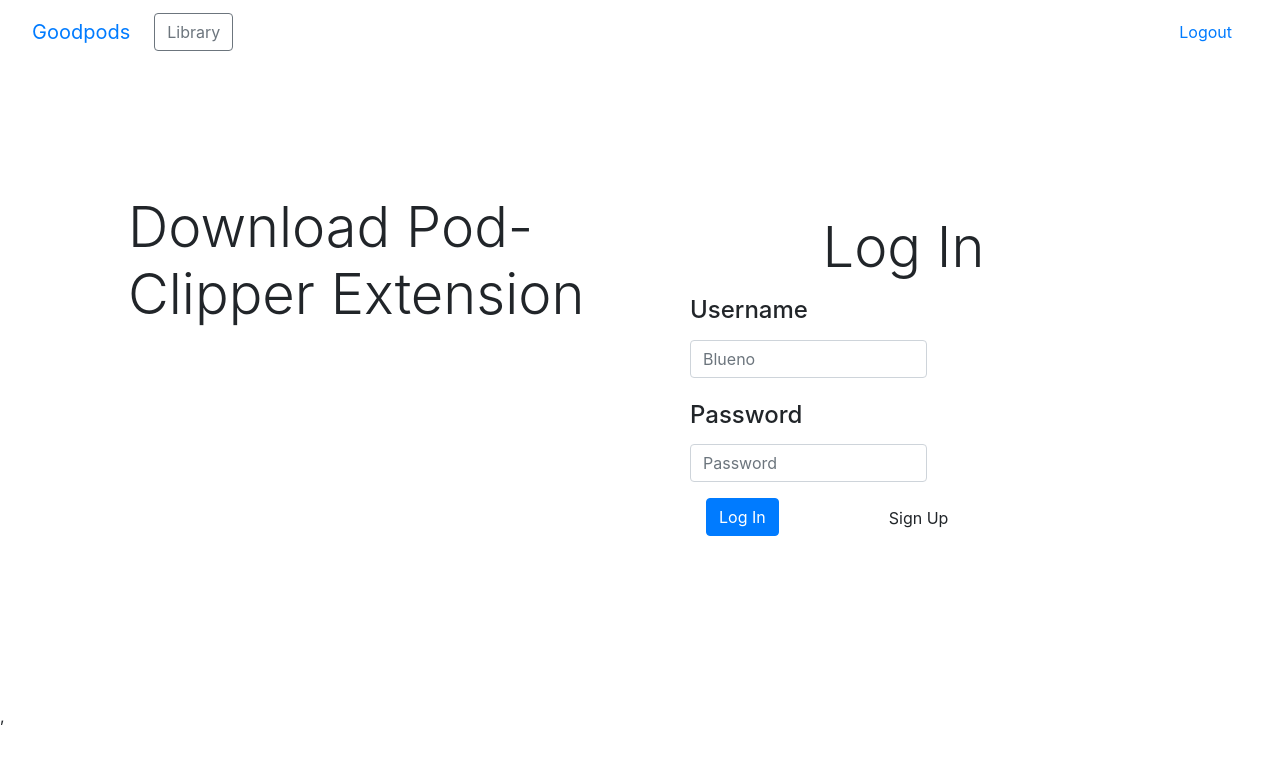
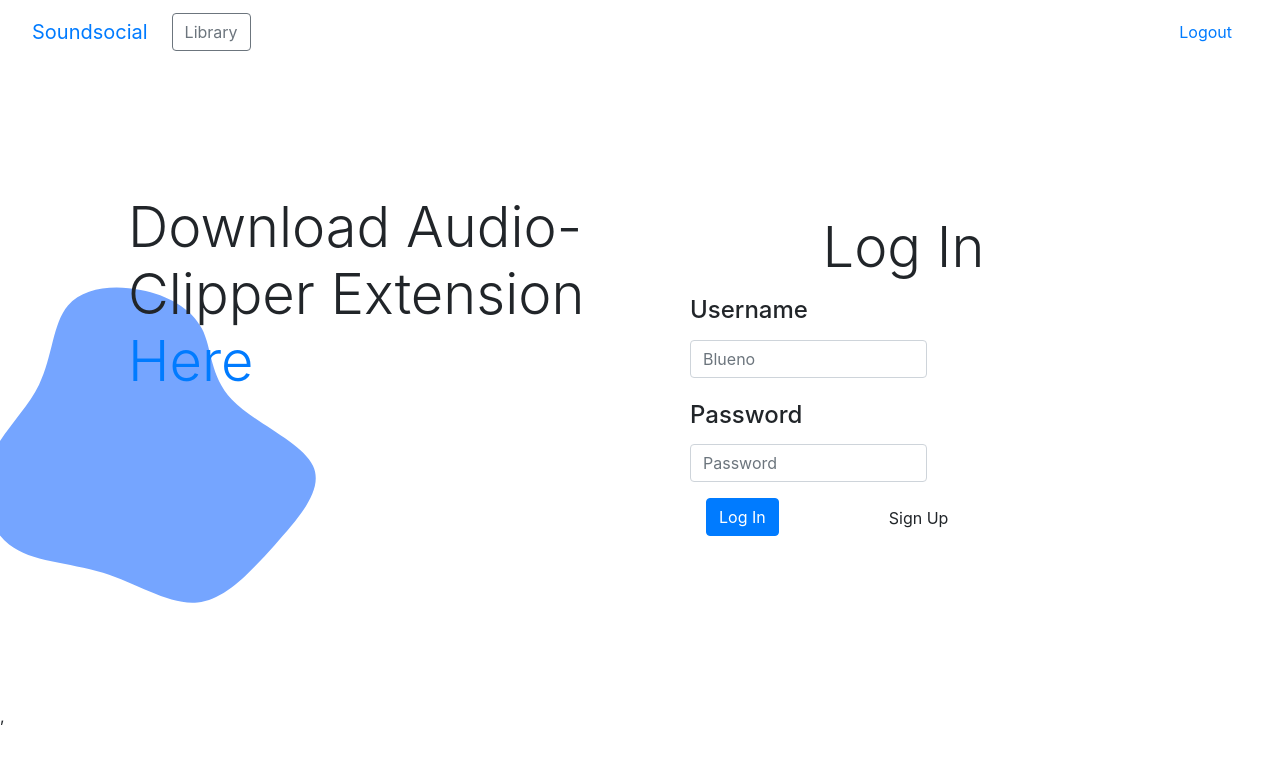
Before and after one commit to SreehariRamMohan/soundsocial-frontend, a React (Create React App) app: page /logout in a window 1280 px wide. Shown: the top 760 px of the page. Built offline with nearby package versions, Linux system fonts and the light colour scheme; no server answers.

Commit message:
Update styles

```diff
--- a/src/components/CustomNavbar/CustomNavbar.js
+++ b/src/components/CustomNavbar/CustomNavbar.js
@@ -8,7 +8,7 @@
   return (
       <Navbar collapseOnSelect className="mx-3 my-1" variant="light" expand="lg">
 
-      <Navbar.Brand><Link to={"/home"}>{"Goodpods"}</Link></Navbar.Brand>
+      <Navbar.Brand><Link to={"/home"}>{"Soundsocial"}</Link></Navbar.Brand>
       <Navbar.Toggle aria-controls="basic-navbar-nav" />
 
       <Navbar.Collapse id="responsive-navbar-nav">
--- a/src/components/PostCard/PostCard.module.css
+++ b/src/components/PostCard/PostCard.module.css
@@ -1,7 +1,8 @@
 
 .cardTitle{
 	position: absolute;
-	bottom: 1rem;
+	bottom: -0.5rem;
+	right: 0;
 }
 
 .temp{
--- a/src/components/PostCard/index.js
+++ b/src/components/PostCard/index.js
@@ -86,10 +86,6 @@
             <Col xs={5}>
               <Card.Subtitle className="mb-2">
                 <div className="d-flex flex-row">
-                  <span class="inline-block relative mx-3">
-                    <img class="h-16 w-16 rounded-full" src="https://images.unsplash.com/photo-1472099645785-5658abf4ff4e?ixlib=rb-1.2.1&ixid=eyJhcHBfaWQiOjEyMDd9&auto=format&fit=facearea&facepad=2&w=256&h=256&q=80" alt="" />
-                    <span class="absolute bottom-0 right-0 block h-4 w-4 rounded-full ring-2 ring-white bg-green-400"></span>
-                  </span>
                   <h2>
                     {props.username}
                   </h2>
@@ -145,10 +141,10 @@
         <Card.Title className={styles.cardTitle}>
           <Row className="align-items-md-center">
             <a target="_blank" href={clipData.source_url}>
-              <h1 className="display-3"> {props.post_title} </h1>
+              <h3 className="display-5"> {props.post_title} </h3>
             </a>
 
-            <h4 className="display-6 ml-4 mt-4"> { clipData.title } </h4>
+            <h4 className="display-6 ml-4 mt-5"> { clipData.title } </h4>
           </Row>
         </Card.Title>
 
--- a/src/views/LoginSignup/LoginSignup.js
+++ b/src/views/LoginSignup/LoginSignup.js
@@ -8,6 +8,8 @@
 import styles from './LoginSignup.module.css';
 import { set_jwt_token, set_mongo_id, set_username } from "Redux/actions"
 import Navbar from "components/CustomNavbar/CustomNavbar.js"
+
+import { ReactComponent as Blob } from "../../assets/blob.svg"
 
 const axios = require("axios")
 
@@ -25,7 +27,7 @@
   }
 
   useEffect(() => {
-    onSubmit()
+    // onSubmit()
   }, [])
 
   function onSubmit() {
@@ -126,15 +128,16 @@
 
   return (
     <React.Fragment>
+      <Blob className={styles.blob}/>
+
       <Navbar />
 
       <div className={styles.background} >
         <div className={styles.card}>
-
           <Row>
             <Col>
               <h1 className="display-4">
-                Download Pod-Clipper Extension
+                Download Audio-Clipper Extension <a href="">Here</a>
               </h1>
             </Col>
             <Col className="justify-content-center">{renderForm()}</Col>
--- a/src/views/LoginSignup/LoginSignup.module.css
+++ b/src/views/LoginSignup/LoginSignup.module.css
@@ -9,3 +9,10 @@
 .card{
 	width: 80%;
 }
+
+.blob {
+	width: 40%;
+	position: absolute;
+	left: -7rem;
+	bottom: 7rem;
+}
```
Also changed, not shown: src/assets/blob.svg (added), 1 other file (tests, documents, lock files or other folders).
